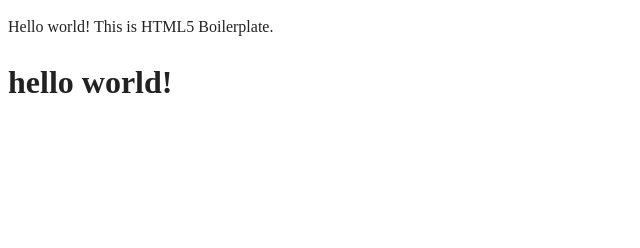
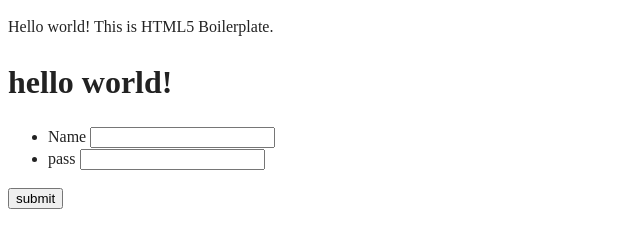
Before and after one commit to FaresAhmed50/note-App, a website built with webpack: page index.html in a window 1280 px wide. Shown: the whole page, without its empty margins (0-640 px from the left). Built offline with nearby package versions, Linux system fonts and the light colour scheme.

Commit message:
Adding the login form

```diff
--- a/index.html
+++ b/index.html
@@ -29,6 +29,21 @@
   <h1>
     hello world!
   </h1>
+
+  <form>
+    <ul>
+      <li>
+        <label for="name">Name</label>
+        <input type="text" id="name" name="name">
+      </li>
+      <li>
+        <label for="pass">pass</label>
+        <input type="password" id="pass" name="pass">
+      </li>
+    </ul>
+
+    <button type="submit">submit</button>
+  </form>
   <script src="js/app.js"></script>
 
 </body>
```
